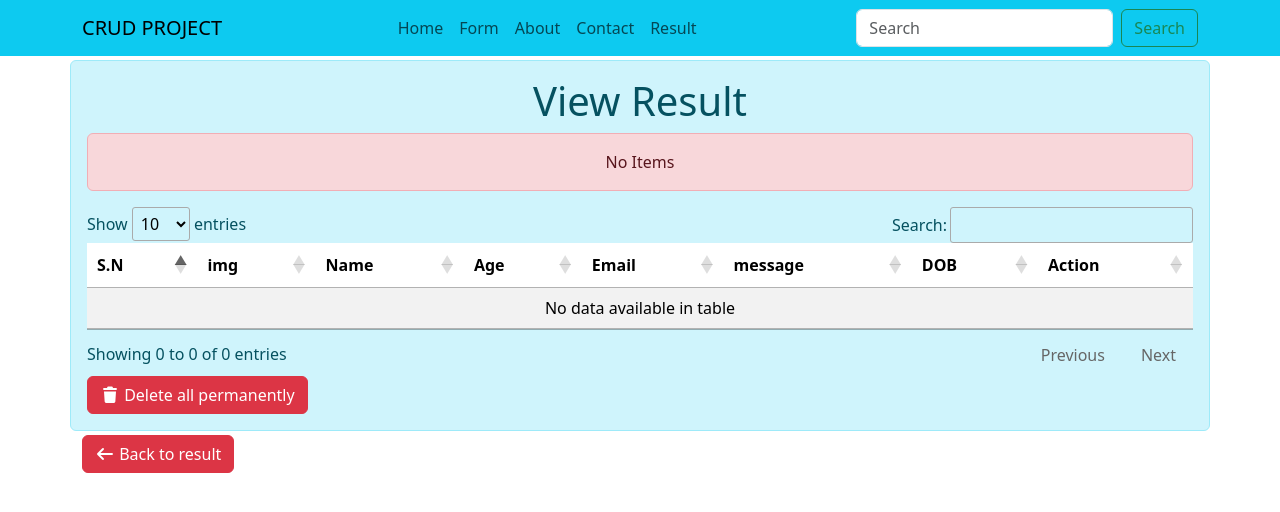
After one commit to SuzanLama433/django-crud, a Django app: page /restore/ in a window 1280 px wide. The commit adds this page. Shown: the top 512 px of the page. Run offline with Django 5.2, Linux system fonts and the light colour scheme; data comes from the database, SQL or seed files in the repository; both versions use the stored data as it was after the commit; some libraries are stand-ins or nearby versions.

Commit message:
add modal

```diff
--- /dev/null
+++ b/crud_app/static/js/script.js
@@ -0,0 +1,43 @@
+const deleteModal = document.getElementById("deleteModal");
+
+if (deleteModal) {
+  deleteModal.addEventListener("show.bs.modal", function (event) {
+    const button = event.relatedTarget;
+
+    document.getElementById("studentName").textContent =
+      button.getAttribute("data-name");
+
+    document.getElementById("deleteBtn").href =
+      "/delete/" + button.getAttribute("data-id");
+  });
+
+  deleteModal.addEventListener("shown.bs.modal", function () {
+    console.log("Modal opened!");
+  });
+}
+
+// Permanent Delete
+
+const modal = document.getElementById("permanentDeleteModal");
+
+if (modal) {
+  modal.addEventListener("show.bs.modal", function (event) {
+    const button = event.relatedTarget;
+
+    const id = button.getAttribute("data-id");
+    const name = button.getAttribute("data-name");
+
+    document.getElementById("deleteName").textContent = name;
+
+    document.getElementById("permanentDeleteBtn").href = "/strongDelete/" + id;
+  });
+}
+
+// delete all permanent
+const deleteAllmodal = document.getElementById("permanentDeleteAllModal");
+
+if (deleteAllmodal) {
+  deleteAllmodal.addEventListener("show.bs.modal", function () {
+    document.getElementById("permanentAllDeleteBtn").href = "/deleteAll/";
+  });
+}
--- a/crud_app/templates/base.html
+++ b/crud_app/templates/base.html
@@ -77,7 +77,7 @@
 
         {% endblock content %}
 
-
+        <script src="{% static 'js/script.js' %}"></script>
         <!-- bootstrap js link -->
         <script src="https://cdn.jsdelivr.net/npm/bootstrap@5.3.8/dist/js/bootstrap.bundle.min.js"
             integrity="sha384-FKyoEForCGlyvwx9Hj09JcYn3nv7wiPVlz7YYwJrWVcXK/BmnVDxM+D2scQbITxI"
--- /dev/null
+++ b/crud_app/templates/crud_app/restoreItem.html
@@ -0,0 +1,138 @@
+{% extends 'base.html' %}
+{% load static %} {% block title %} result
+{% endblock title %} {% block content %}
+
+<!-- show the result here  -->
+<section>
+    <div class="container">
+        <div class="row">
+            <div class="col-12 mx-auto my-1 alert alert-info">
+                <h1 class="text-center">View Result</h1>
+                <table class="table table-striped" id="myTable">
+                    <thead>
+                        <tr>
+                            <th scope="col">S.N</th>
+                            <th scope="col">img</th>
+                            <th scope="col">Name</th>
+                            <th scope="col">Age</th>
+                            <th scope="col">Email</th>
+                            <th scope="col">message</th>
+                            <th scope="col">DOB</th>
+                            <th scope="='col">Action</th>
+                        </tr>
+                    </thead>
+                    <tbody>
+                        {% for i in data %}
+                        <tr>
+                            <th scope="row">{{forloop.counter}}</th>
+                            <td>
+                                {% if i.image %}
+                                <img class="rounded-circle" src="{{i.image.url}}" alt="" height="60px" width="60px" />
+
+                                {% else %}
+                                <p>No images</p>
+
+                                {% endif %}
+                            </td>
+                            <td>{{i.name}}</td>
+                            <td>{{i.age}}</td>
+                            <td>{{i.email}}</td>
+                            <td>{{i.message}}</td>
+                            <td>{{i.dob}}</td>
+                            <th>
+                                <a href="{% url 'restoreItem' i.id %}"><button class="btn btn-primary"><i
+                                            class="fa-solid fa-arrow-rotate-right"></i> Restore
+                                    </button></a>
+                                <button type="button" class="btn btn-danger" data-bs-toggle="modal"
+                                    data-bs-target="#permanentDeleteModal" data-id="{{ i.id }}"
+                                    data-name="{{ i.name }}"><i class="fa-solid fa-trash"></i>
+                                    Delete</button>
+                            </th>
+                        </tr>
+                        {% empty %}
+                        <p class=" alert alert-danger text-center">No Items</p>
+                        {% endfor %}
+                    </tbody>
+
+                </table>
+                <button type="button" class="btn btn-danger" data-bs-toggle="modal"
+                    data-bs-target="#permanentDeleteAllModal"><i class="fa-solid fa-trash"></i>
+                    Delete all permanently</button>
+
+            </div>
+            <a href="{% url 'show' %}"> <button class="btn btn-danger" type="submit"><i
+                        class="fa-solid fa-arrow-left"></i>
+                    Back to result</button></a>
+        </div>
+    </div>
+</section>
+<!-- delete modal -->
+<div class="modal fade" id="permanentDeleteModal" tabindex="-1">
+    <div class="modal-dialog">
+        <div class="modal-content">
+
+            <div class="modal-header">
+                <h5 class="modal-title">Delete Record</h5>
+
+                <button type="button" class="btn-close" data-bs-dismiss="modal">
+                </button>
+            </div>
+
+            <div class="modal-body">
+                Are you sure you want to delete
+                <strong id="deleteName"></strong>?
+            </div>
+
+            <div class="modal-footer">
+
+                <button type="button" class="btn btn-secondary" data-bs-dismiss="modal">
+                    Cancel
+                </button>
+
+                <a id="permanentDeleteBtn" href="#" class="btn btn-danger">
+                    Delete permanently
+                </a>
+
+            </div>
+
+        </div>
+    </div>
+</div>
+
+<!-- delete all -->
+<div class="modal fade" id="permanentDeleteAllModal" tabindex="-1">
+    <div class="modal-dialog">
+        <div class="modal-content">
+
+            <div class="modal-header">
+                <h5 class="modal-title">Delete Record</h5>
+
+                <button type="button" class="btn-close" data-bs-dismiss="modal">
+                </button>
+            </div>
+
+            <div class="modal-body">
+                Are you sure you want to delete
+                <strong id="deleteAllName"></strong>?
+            </div>
+
+            <div class="modal-footer">
+
+                <button type="button" class="btn btn-secondary" data-bs-dismiss="modal">
+                    Cancel
+                </button>
+
+                <a id="permanentAllDeleteBtn" href="#" class="btn btn-danger">
+                    Delete permanently
+                </a>
+
+            </div>
+
+        </div>
+    </div>
+</div>
+
+<script>
+    let table = new DataTable('#myTable');
+</script>
+{% endblock content %}
--- a/crud_app/urls.py
+++ b/crud_app/urls.py
@@ -8,5 +8,9 @@ urlpatterns = [
   path('about/',about,name='about'),
   path('contact/',contact,name='contact'),
   path('delete/<int:id>',delete_data,name='delete'),
-  path('edit/<int:id>',edit,name='edit')
+  path('edit/<int:id>',edit,name='edit'),
+  path('restore/',restoreItem,name='restore'),
+  path('restoreItem/<int:id>',restore_data,name='restoreItem'),
+  path('strongDelete/<int:id>',delete_permanent,name='strongDelete'),
+  path('deleteAll/',delete_all,name='deleteAll')
 ]
--- a/crud_app/views.py
+++ b/crud_app/views.py
@@ -62,3 +62,24 @@ def edit(request,id):
          data.save()
          return redirect('show')
     return render(request,'crud_app/edit.html',{'data':data})
+
+def restoreItem(request):
+   data = Students.objects.filter(is_delete=True)
+   return render(request,'crud_app/restoreItem.html',{'data':data})
+
+def restore_data(request,id):
+    data = Students.objects.get(id=id)
+    data.is_delete = False
+    data.save()
+    return redirect('restore')
+
+def delete_permanent(request,id):
+    data = Students.objects.get(id=id)
+    data.delete()
+    return redirect('restore')
+
+def delete_all(request):
+    data = Students.objects.filter(is_delete = True)
+    # data.update(is_delete=False)
+    data.delete() #permanent delete
+    return redirect('restore')
```
Also changed, not shown: crud_app/templates/crud_app/result.html (+44 -6 lines), db.sqlite3, media/images/ChatGPT_Image_May_30_2026_at_05_29_03_PM_6tCYJ7l.png (added), media/images/ChatGPT_Image_May_30_2026_at_05_29_03_PM_d1X9zAk.png (added), media/images/Unknown-3.jpg (added), 2 other files.
